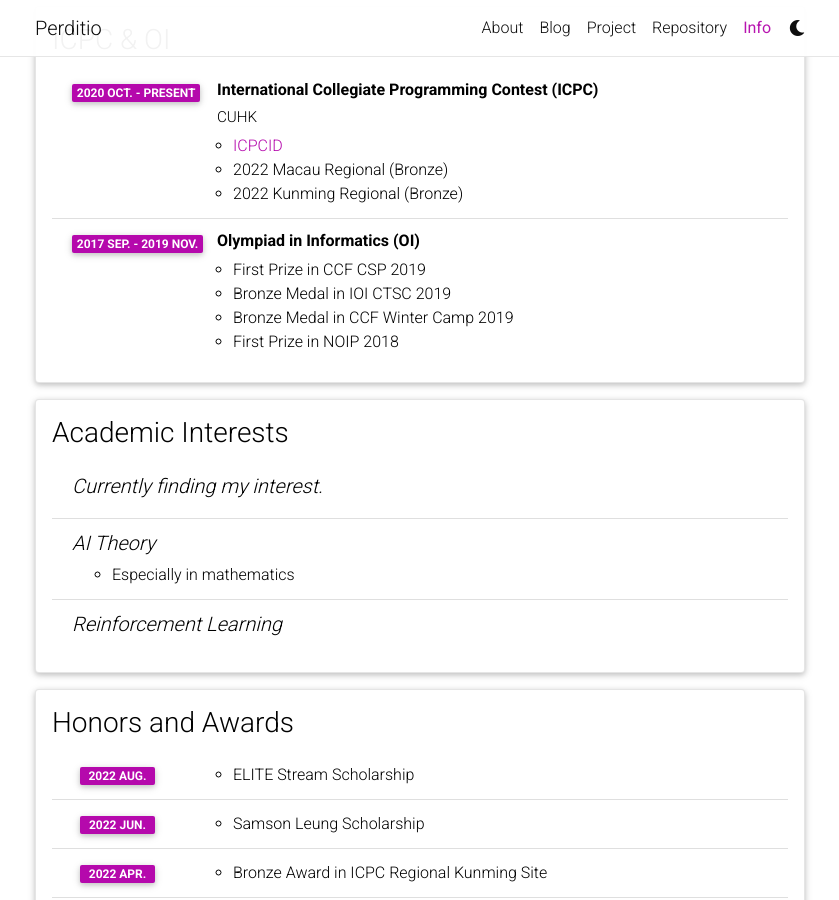
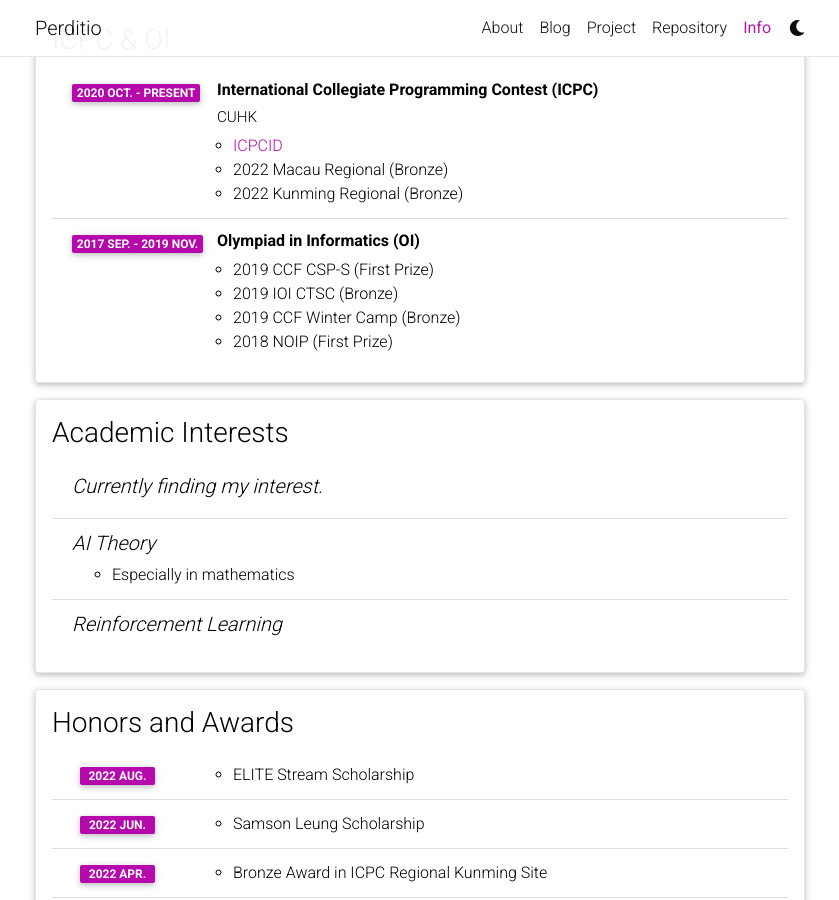
Before and after one commit to Yasgant/yasgant.github.io, a Jekyll site: the page built from _pages/cv.md, in a window 1280 px wide and 900 px high, scrolled down 1135 px. Shown: the whole window, without its empty margins (220-1059 px from the left). Built offline with Jekyll 4.4.1, drawn with Linux system fonts in a browser that asks for light colours; comment, search, counter and statistics services are not loaded; a style sheet for code colours, icons or effects is not loaded.

Commit message:
minor update

```diff
--- a/_data/cv.yml
+++ b/_data/cv.yml
@@ -60,10 +60,10 @@
     - title: Olympiad in Informatics (OI)
       year: 2017 Sep. - 2019 Nov.
       description:
-        - First Prize in CCF CSP 2019
-        - Bronze Medal in IOI CTSC 2019
-        - Bronze Medal in CCF Winter Camp 2019
-        - First Prize in NOIP 2018
+        - 2019 CCF CSP-S (First Prize)
+        - 2019 IOI CTSC (Bronze)
+        - 2019 CCF Winter Camp (Bronze)
+        - 2018 NOIP (First Prize)
 
 - title: Academic Interests
   type: nested_list
```
